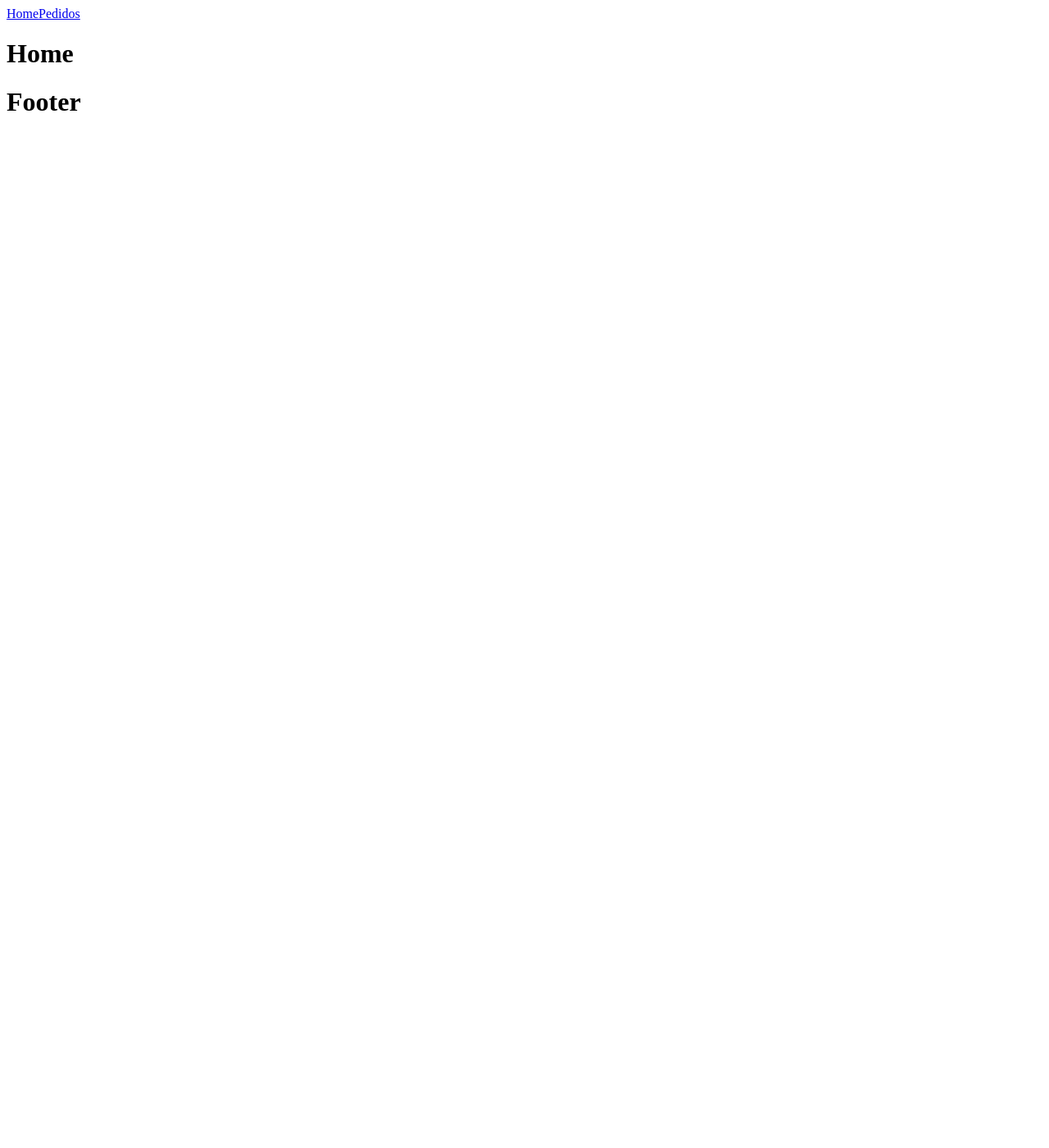
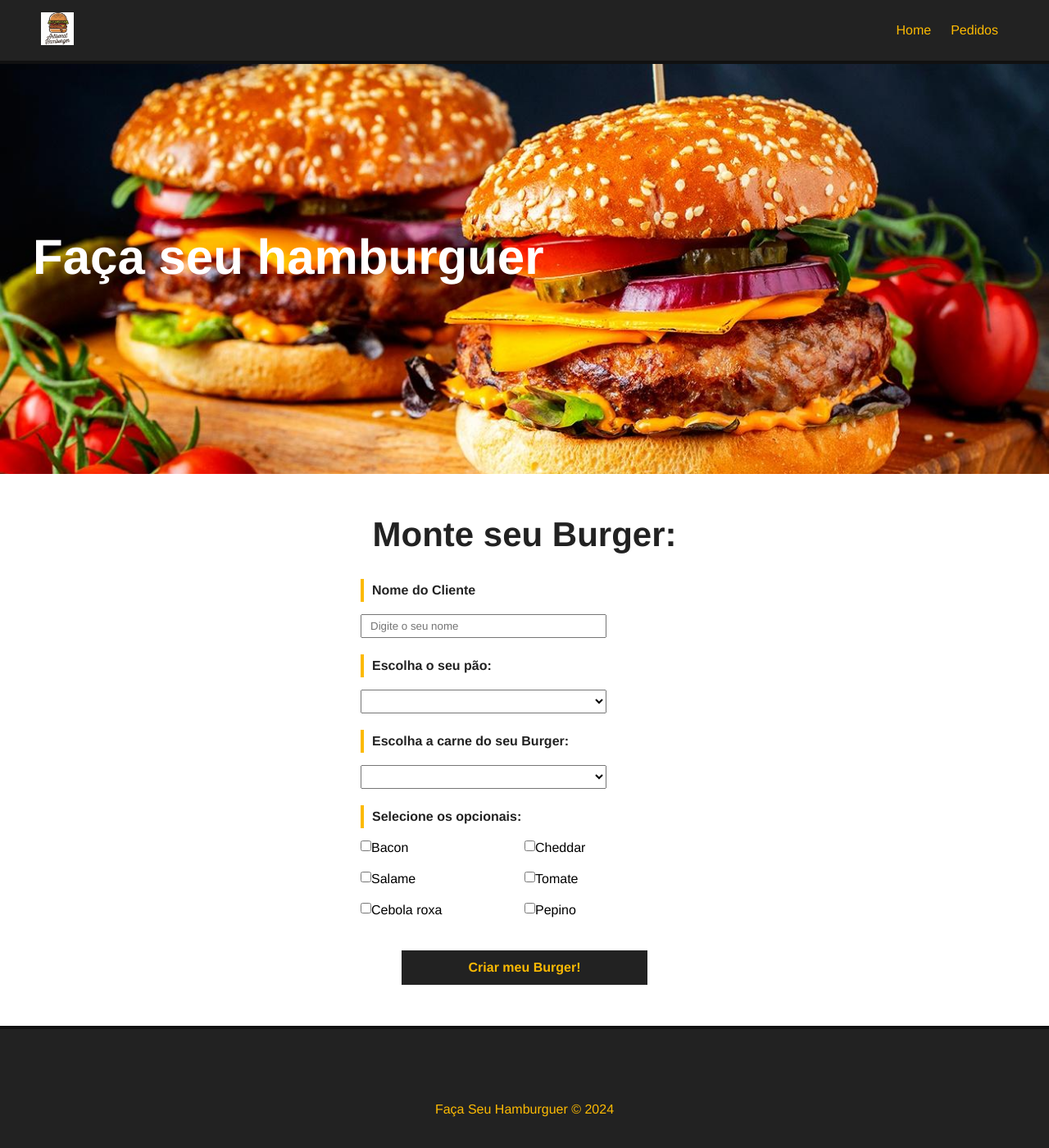
Before and after one commit to thiago-cloud/FastSnack, a Vue app: page / in a window 1280 px wide. Shown: the top 1400 px of the page at 82% size. Before the commit the page ends 800 px from the top, so only its background shows below. Built offline with nearby package versions, Linux system fonts and the light colour scheme; data requests are answered from the project's data file.

Commit message:
appBurger-v0.5
Criação do banner e do formulário BurgerForm, comunicação com api utilizando método get. Estilização dos do header e dos componentes banner e BurgerForm

```diff
--- a/db/db.json
+++ b/db/db.json
@@ -54,11 +54,11 @@
           "tipo": "Tomate"
         },
         {
-          "id": 4,
+          "id": 5,
           "tipo": "Cebola roxa"
         },
         {
-          "id": 4,
+          "id": 6,
           "tipo": "Pepino"
         }
       ]
--- a/src/App.vue
+++ b/src/App.vue
@@ -1,9 +1,10 @@
 <template>
   <div>
-    <NavBar/>
+    <NavBar :logo="logo_src" :alt="app_name"/>
     <router-view/>
     <Footer/>
   </div>
+
 </template>
 
 <script>
@@ -15,10 +16,36 @@ export default{
   components: {
     NavBar,
     Footer
+  },
+  data(){
+    return{
+      logo_src: "/img/burgerLogo.jpg",
+      app_name: "Faça seu hamburguer"
+    }
   }
 }
 </script>
 
 <style>
 
+*{
+  font-family: Helvetica;
+  padding: 0;
+  margin: 0;
+  box-sizing:border-box;
+}
+
+.main-container{
+  margin:50px;
+  min-height:350px;
+
+}
+
+h1{
+  text-align: center;
+  font-size: 42px;
+  margin-bottom:30px;
+  color:#222;
+}
+
 </style>
--- /dev/null
+++ b/src/components/Banner.vue
@@ -0,0 +1,32 @@
+<template>
+    <div id="main-banner">
+        <h1>Faça seu hamburguer </h1>
+    </div>
+</template>
+<script>
+    export default{
+        name: 'Banner',
+        components:{
+
+        }
+    }
+</script>
+<style scoped>
+    #main-banner{
+        background-image: url('../../public/img/hamburguer.jpg');
+        background-position: center;
+        background-size:cover;
+        height:500px;
+        background-repeat: no-repeat;
+        display: flex;
+        align-items: center;
+        justify-content: flex-start;
+    }
+
+    #main-banner h1{
+        color:#fff;
+        text-align:center;
+        font-size: 60px;
+        padding:20px 40px;
+    }
+</style>
--- /dev/null
+++ b/src/components/BurgerForm.vue
@@ -0,0 +1,148 @@
+<template>
+    <div>
+        <div>
+            <form id="burger-form">
+                <div class="input-container">
+                    <label for="name">Nome do Cliente</label>
+                    <input type="text" id="name" name="name" v-model="name" placeholder="Digite o seu nome"/>
+                </div>
+                <div class="input-container">
+                    <label for="pao">Escolha o seu pão: </label>
+                    <select name="pao" id="pao" v-model="pao">
+                        <option value="">Selecione o seu pao</option>
+                        <option v-for="pao in paes" :key="pao.id" :value="pao.tipo">{{ pao.tipo }}</option>
+                    </select>
+                </div>
+                <div class="input-container">
+                    <label for="carne">Escolha a carne do seu Burger:</label>
+                    <select name="carne" id="carne" v-model="carne">
+                        <option value="">Selecione o tipo de carne</option>
+                        <option v-for="carne in carnes" :key="carne.id" :value="carne.tipo">{{ carne.tipo }}</option>
+                    </select>
+                </div>
+                <div id="opcionais-container" class="input-container">
+                    <label for="opcionais" id="opcionais-title">Selecione os opcionais:</label>
+                    <div class="checkbox-container" v-for="opcional in opcionaisdata" :key="opcional.id">
+                        <input type="checkbox" name="opcionais" v-model="opcionais" :value="opcional.id"/>
+                        <span>{{ opcional.tipo }}</span>
+                    </div>
+                </div>
+                <div class="input-container">
+                    <input type="submit" class="submit-btn" value="Criar meu Burger!"/>
+                </div>
+            </form>
+        </div>
+    </div>
+</template>
+<script>
+    export default{
+        name:'BurgerForm',
+        data(){
+            return {
+                //dados que vem do banco de dados
+                paes:null,
+                carnes:null,
+                opcionaisdata:null,
+
+                //Dados inseridos no formulário pelo cliente
+                nome: null,
+                pao:null,
+                carne:null,
+                opcionais:[],
+                status:"Solicitado",
+                msg:null,
+
+            }
+        },
+        methods:{
+
+            //Requisição do backend
+            async getIngredientes(){
+                const req = await fetch("http://localhost:3000/ingredientes");
+                const data = await req.json();
+
+                //Testando a requisição no console
+                console.log(data)
+
+                //Recebendo os dados da inserção
+                this.paes = data.paes;
+                this.carnes = data.carnes;
+                this.opcionaisdata = data.opcionais;
+            },
+
+
+        },
+        //Quando o componente for montado faça uma requisição getIngredientes(O mounted e  um 'life Cicle hook')
+        mounted(){
+                this.getIngredientes();
+            }
+
+    }
+</script>
+<style scoped>
+    #burger-form{
+        max-width:400px;
+        margin:0 auto;
+    }
+
+    .input-container{
+        display:flex;
+        flex-direction:column;
+        margin-bottom:20px;
+    }
+    label{
+        font-weight:bold;
+        margin-bottom:15px;
+        color:#222;
+        padding: 5px 10px;
+        border-left: 4px solid #FCBA03;
+    }
+
+    input, select{
+        padding: 5px 10px;
+        width: 300px;
+    }
+
+    #opcionais-container{
+        flex-direction: row;
+        flex-wrap: wrap;
+    }
+
+    #opcionais-title{
+        width: 100%;
+    }
+
+    .checkbox-container{
+        display: flex;
+        align-items:flex-start;
+        width:50%;
+        margin-bottom: 20px;
+    }
+
+    .checkbox-container span,
+    .checkbox-container input{
+        width:auto;
+    }
+
+    .checkbox-container spam{
+        margin-left: 6px;
+        font-weight: bold;
+    }
+
+    .submit-btn{
+        background-color:#222;
+        color:#fcba03;
+        font-weight: bold;
+        border: 2px solid #222;
+        padding: 10px;
+        font-size: 16px;
+        margin:0 auto;
+        cursor:pointer;
+        transition: .5s;
+    }
+
+    .submit-btn:hover{
+        background-color: transparent;
+        color:#222;
+    }
+</style>
--- a/src/components/Footer.vue
+++ b/src/components/Footer.vue
@@ -1,11 +1,23 @@
 <template>
-    <h1>Footer</h1>
+    <footer id="footer">
+        <p>Faça Seu Hamburguer &copy; 2024</p>
+    </footer>
 </template>
 <script>
 
 </script>
 <style scoped>
-
+#footer{
+    height:200px;
+    background-color:#222;
+    border-top:4px solid #111;
+    color:#Fcba03;
+    display:flex;
+    align-items:center;
+    justify-content: center;
+    bottom:0;
+    width: 100%;
+}
 
 
 </style>
--- a/src/components/NavBar.vue
+++ b/src/components/NavBar.vue
@@ -1,7 +1,7 @@
 <template>
     <div id="nav">
-        <router-link>
-            <img src="" id="logo">
+        <router-link to="/" id="logo_url">
+            <img :src="logo" :alt="alt" id="logo">
         </router-link>
         <router-link to="/">Home</router-link>
         <router-link to="/pedidos">Pedidos</router-link>
@@ -10,8 +10,35 @@
 <script>
     export default{
         name: 'NavBar',
+        props: ["logo", "alt"]
     }
 </script>
 <style scoped>
+    #nav{
+        background-color:#222;
+        border-bottom: 4px solid #111;
+        padding: 15px 50px;
+        display: flex;
+        justify-content: flex-end;
+        align-items:center;
+    }
 
+    #nav #logo_url{
+        margin:auto;
+        margin-left:0;
+    }
+
+    #logo{
+        width:40px;
+        height: 40px;
+    }
+    #nav a{
+        color:#FCBA03;
+        text-decoration: none;
+        margin:12px;
+        transition: .5s;
+    }
+    #nav a:hover {
+        color: #fff;
+    }
 </style>
--- a/src/views/Home.vue
+++ b/src/views/Home.vue
@@ -1,12 +1,20 @@
 <template>
-  <h1>Home</h1>
+  <Banner/>
+  <div class="main-container">
+    <h1>Monte seu Burger: </h1>
+    <BurgerForm/>
+  </div>
 </template>
 
 <script>
+import Banner from '@/components/Banner.vue';
+import BurgerForm from '@/components/BurgerForm.vue';
+
 export default {
   name: 'Home',
   components: {
-
+    Banner,
+    BurgerForm
   }
 }
 </script>
--- a/src/views/Pedidos.vue
+++ b/src/views/Pedidos.vue
@@ -1,5 +1,7 @@
 <template>
-  <h1>Pedidos</h1>
+  <div class="main-container">
+    <h1>Pedidos</h1>
+  </div>
 </template>
 <script>
   export default{
```
